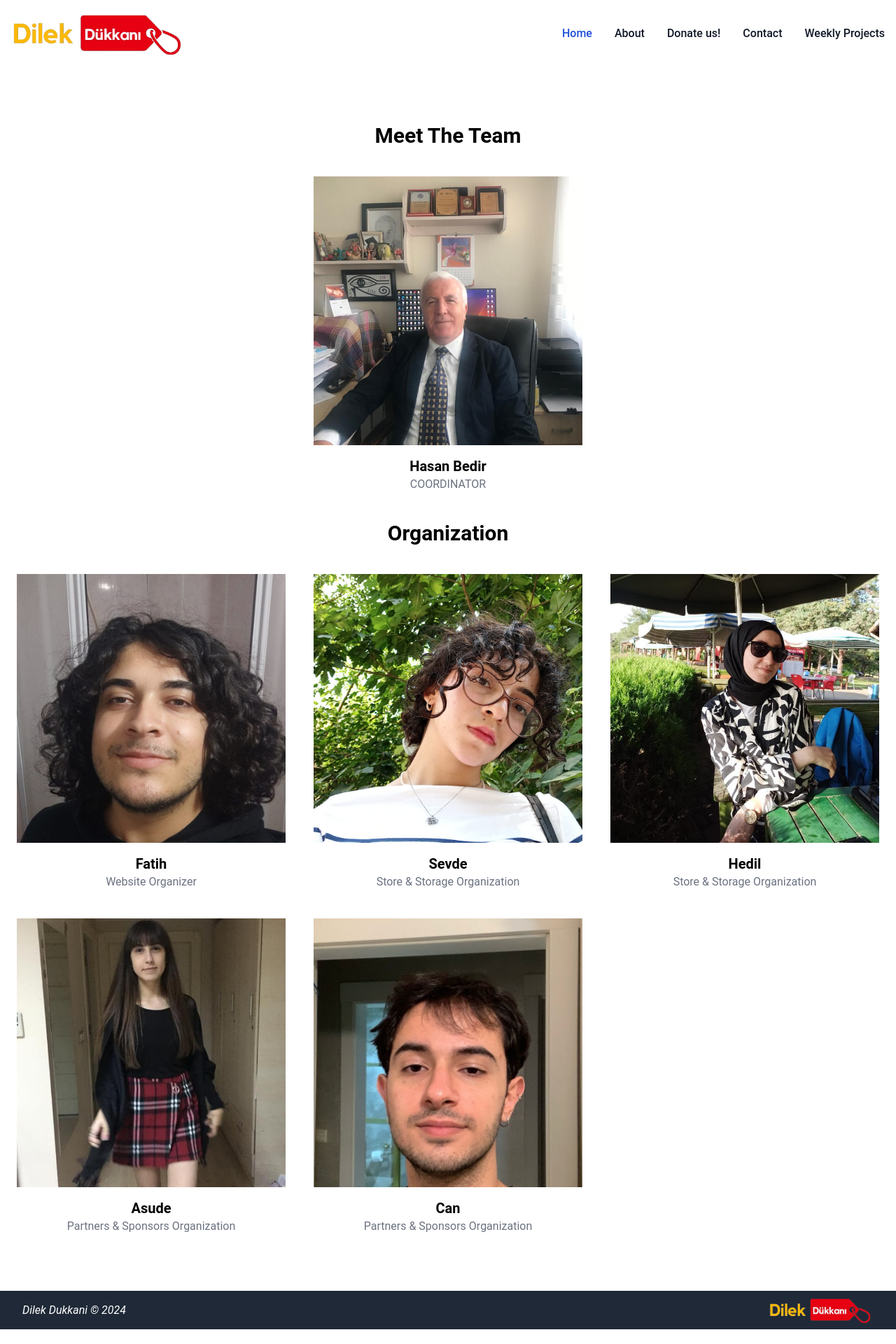
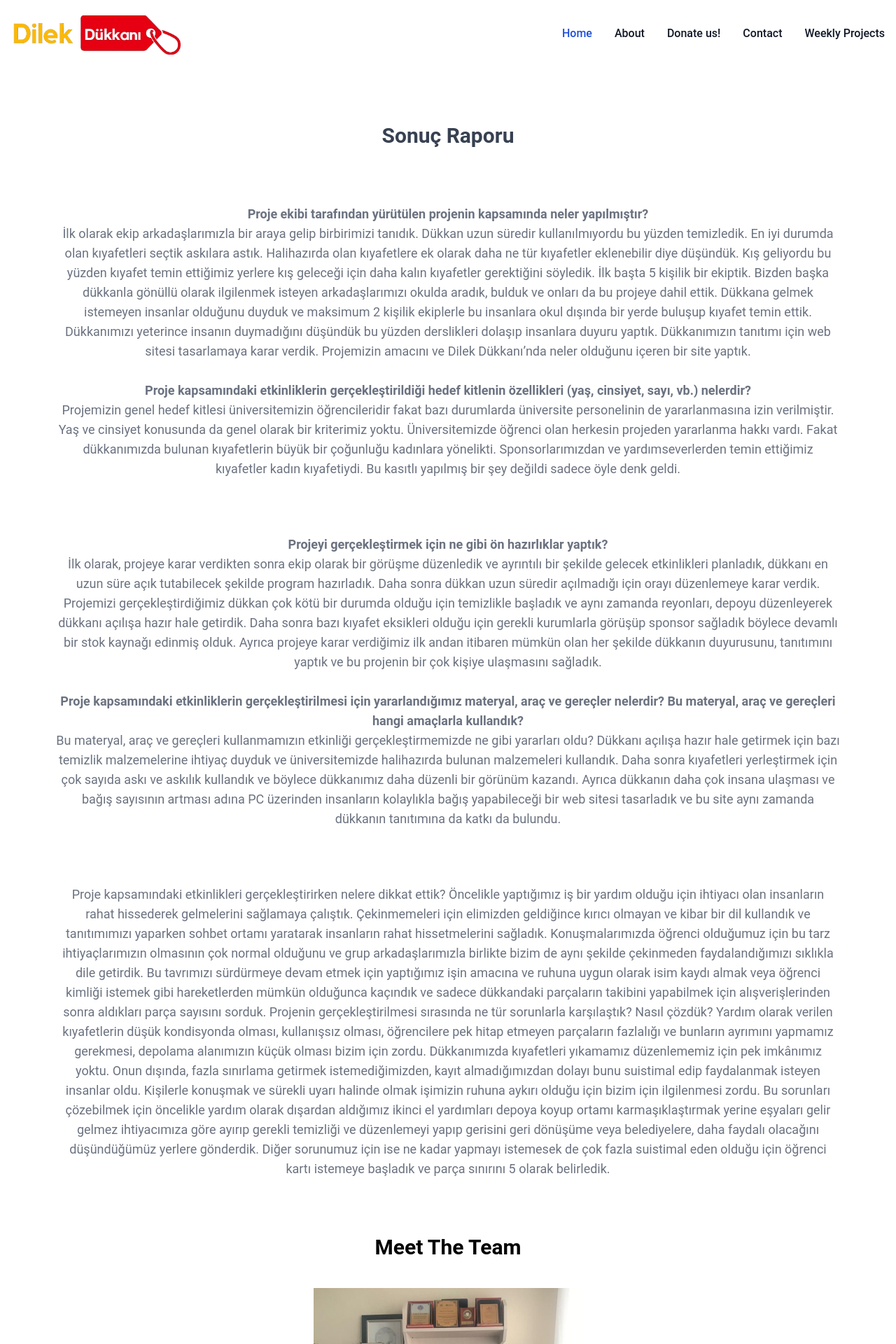
Before and after one commit to fatihdonmezdev/dilek-dukkani, a Next.js app: page /weeks/sonuc in a window 1280 px wide. Shown: the top 1920 px of the page at 70% size. Before the commit the page ends 1899 px from the top, so only its background shows below. Built offline with nearby package versions, Linux system fonts and the light colour scheme.

Commit message:
Added page for the results of the weekly projects

```diff
--- a/src/pages/weeks/index.js
+++ b/src/pages/weeks/index.js
@@ -65,6 +65,20 @@ const Weeks = () => {
               </div>
             </>
           ))}
+          <div className="flex flex-col justify-between overflow-hidden text-left transition-shadow duration-200 bg-white rounded shadow-xl group hover:shadow-2xl">
+            <div className="p-5">
+              <>
+                <p className="mb-2 font-bold">Sonuç Raporu</p>
+                <p className="text-sm leading-5 text-gray-900"></p>
+                <Link href={`/weeks/9`}>
+                  <p className="mt-4 underline font-bold text-gray-500 hover:text-gray-300 hover:cursor-pointer">
+                    Detayları Gör
+                  </p>
+                </Link>
+              </>
+            </div>
+            <div className="w-full h-1 ml-auto duration-300 origin-left transform scale-x-0 bg-deep-purple-accent-400 group-hover:scale-x-100" />
+          </div>
         </div>
         <Team />
       </div>
--- /dev/null
+++ b/src/pages/weeks/sonuc/index.js
@@ -0,0 +1,114 @@
+import Team from "@/components/team";
+import React from "react";
+
+const Sonuc = () => {
+  return (
+    <div className="min-h-screen">
+      <div className="flex justify-center gap-20 items-center flex-col text-center mt-20">
+        <div className="text-3xl text-gray-700 font-bold">Sonuç Raporu</div>
+        <div className="mx-20 text-lg text-gray-500">
+          <b>
+            Proje ekibi tarafından yürütülen projenin kapsamında neler
+            yapılmıştır?
+          </b>{" "}
+          <br></br> İlk olarak ekip arkadaşlarımızla bir araya gelip birbirimizi
+          tanıdık. Dükkan uzun süredir kullanılmıyordu bu yüzden temizledik. En
+          iyi durumda olan kıyafetleri seçtik askılara astık. Halihazırda olan
+          kıyafetlere ek olarak daha ne tür kıyafetler eklenebilir diye
+          düşündük. Kış geliyordu bu yüzden kıyafet temin ettiğimiz yerlere kış
+          geleceği için daha kalın kıyafetler gerektiğini söyledik. İlk başta 5
+          kişilik bir ekiptik. Bizden başka dükkanla gönüllü olarak ilgilenmek
+          isteyen arkadaşlarımızı okulda aradık, bulduk ve onları da bu projeye
+          dahil ettik. Dükkana gelmek istemeyen insanlar olduğunu duyduk ve
+          maksimum 2 kişilik ekiplerle bu insanlara okul dışında bir yerde
+          buluşup kıyafet temin ettik. Dükkanımızı yeterince insanın duymadığını
+          düşündük bu yüzden derslikleri dolaşıp insanlara duyuru yaptık.
+          Dükkanımızın tanıtımı için web sitesi tasarlamaya karar verdik.
+          Projemizin amacını ve Dilek Dükkanı’nda neler olduğunu içeren bir site
+          yaptık.
+          <br></br>
+          <br></br>{" "}
+          <b>
+            Proje kapsamındaki etkinliklerin gerçekleştirildiği hedef kitlenin
+            özellikleri (yaş, cinsiyet, sayı, vb.) nelerdir?
+          </b>
+          <br></br> Projemizin genel hedef kitlesi üniversitemizin
+          öğrencileridir fakat bazı durumlarda üniversite personelinin de
+          yararlanmasına izin verilmiştir. Yaş ve cinsiyet konusunda da genel
+          olarak bir kriterimiz yoktu. Üniversitemizde öğrenci olan herkesin
+          projeden yararlanma hakkı vardı. Fakat dükkanımızda bulunan
+          kıyafetlerin büyük bir çoğunluğu kadınlara yönelikti.
+          Sponsorlarımızdan ve yardımseverlerden temin ettiğimiz kıyafetler
+          kadın kıyafetiydi. Bu kasıtlı yapılmış bir şey değildi sadece öyle
+          denk geldi.
+        </div>
+        <div className="mx-20 text-lg text-gray-500">
+          <b>Projeyi gerçekleştirmek için ne gibi ön hazırlıklar yaptık?</b>
+          <br></br>
+          İlk olarak, projeye karar verdikten sonra ekip olarak bir görüşme
+          düzenledik ve ayrıntılı bir şekilde gelecek etkinlikleri planladık,
+          dükkanı en uzun süre açık tutabilecek şekilde program hazırladık. Daha
+          sonra dükkan uzun süredir açılmadığı için orayı düzenlemeye karar
+          verdik. Projemizi gerçekleştirdiğimiz dükkan çok kötü bir durumda
+          olduğu için temizlikle başladık ve aynı zamanda reyonları, depoyu
+          düzenleyerek dükkanı açılışa hazır hale getirdik. Daha sonra bazı
+          kıyafet eksikleri olduğu için gerekli kurumlarla görüşüp sponsor
+          sağladık böylece devamlı bir stok kaynağı edinmiş olduk. Ayrıca
+          projeye karar verdiğimiz ilk andan itibaren mümkün olan her şekilde
+          dükkanın duyurusunu, tanıtımını yaptık ve bu projenin bir çok kişiye
+          ulaşmasını sağladık. <br></br>
+          <br></br>
+          <b>
+            Proje kapsamındaki etkinliklerin gerçekleştirilmesi için
+            yararlandığımız materyal, araç ve gereçler nelerdir? Bu materyal,
+            araç ve gereçleri hangi amaçlarla kullandık?
+          </b>
+          <br></br> Bu materyal, araç ve gereçleri kullanmamızın etkinliği
+          gerçekleştirmemizde ne gibi yararları oldu? Dükkanı açılışa hazır hale
+          getirmek için bazı temizlik malzemelerine ihtiyaç duyduk ve
+          üniversitemizde halihazırda bulunan malzemeleri kullandık. Daha sonra
+          kıyafetleri yerleştirmek için çok sayıda askı ve askılık kullandık ve
+          böylece dükkanımız daha düzenli bir görünüm kazandı. Ayrıca dükkanın
+          daha çok insana ulaşması ve bağış sayısının artması adına PC üzerinden
+          insanların kolaylıkla bağış yapabileceği bir web sitesi tasarladık ve
+          bu site aynı zamanda dükkanın tanıtımına da katkı da bulundu.
+        </div>
+        <div className="mx-20 text-lg text-gray-500">
+          Proje kapsamındaki etkinlikleri gerçekleştirirken nelere dikkat ettik?
+          Öncelikle yaptığımız iş bir yardım olduğu için ihtiyacı olan
+          insanların rahat hissederek gelmelerini sağlamaya çalıştık.
+          Çekinmemeleri için elimizden geldiğince kırıcı olmayan ve kibar bir
+          dil kullandık ve tanıtımımızı yaparken sohbet ortamı yaratarak
+          insanların rahat hissetmelerini sağladık. Konuşmalarımızda öğrenci
+          olduğumuz için bu tarz ihtiyaçlarımızın olmasının çok normal olduğunu
+          ve grup arkadaşlarımızla birlikte bizim de aynı şekilde çekinmeden
+          faydalandığımızı sıklıkla dile getirdik. Bu tavrımızı sürdürmeye devam
+          etmek için yaptığımız işin amacına ve ruhuna uygun olarak isim kaydı
+          almak veya öğrenci kimliği istemek gibi hareketlerden mümkün olduğunca
+          kaçındık ve sadece dükkandaki parçaların takibini yapabilmek için
+          alışverişlerinden sonra aldıkları parça sayısını sorduk. Projenin
+          gerçekleştirilmesi sırasında ne tür sorunlarla karşılaştık? Nasıl
+          çözdük? Yardım olarak verilen kıyafetlerin düşük kondisyonda olması,
+          kullanışsız olması, öğrencilere pek hitap etmeyen parçaların fazlalığı
+          ve bunların ayrımını yapmamız gerekmesi, depolama alanımızın küçük
+          olması bizim için zordu. Dükkanımızda kıyafetleri yıkamamız
+          düzenlememiz için pek imkânımız yoktu. Onun dışında, fazla sınırlama
+          getirmek istemediğimizden, kayıt almadığımızdan dolayı bunu suistimal
+          edip faydalanmak isteyen insanlar oldu. Kişilerle konuşmak ve sürekli
+          uyarı halinde olmak işimizin ruhuna aykırı olduğu için bizim için
+          ilgilenmesi zordu. Bu sorunları çözebilmek için öncelikle yardım
+          olarak dışardan aldığımız ikinci el yardımları depoya koyup ortamı
+          karmaşıklaştırmak yerine eşyaları gelir gelmez ihtiyacımıza göre
+          ayırıp gerekli temizliği ve düzenlemeyi yapıp gerisini geri dönüşüme
+          veya belediyelere, daha faydalı olacağını düşündüğümüz yerlere
+          gönderdik. Diğer sorunumuz için ise ne kadar yapmayı istemesek de çok
+          fazla suistimal eden olduğu için öğrenci kartı istemeye başladık ve
+          parça sınırını 5 olarak belirledik.
+        </div>
+      </div>
+      <Team />
+    </div>
+  );
+};
+
+export default Sonuc;
```
